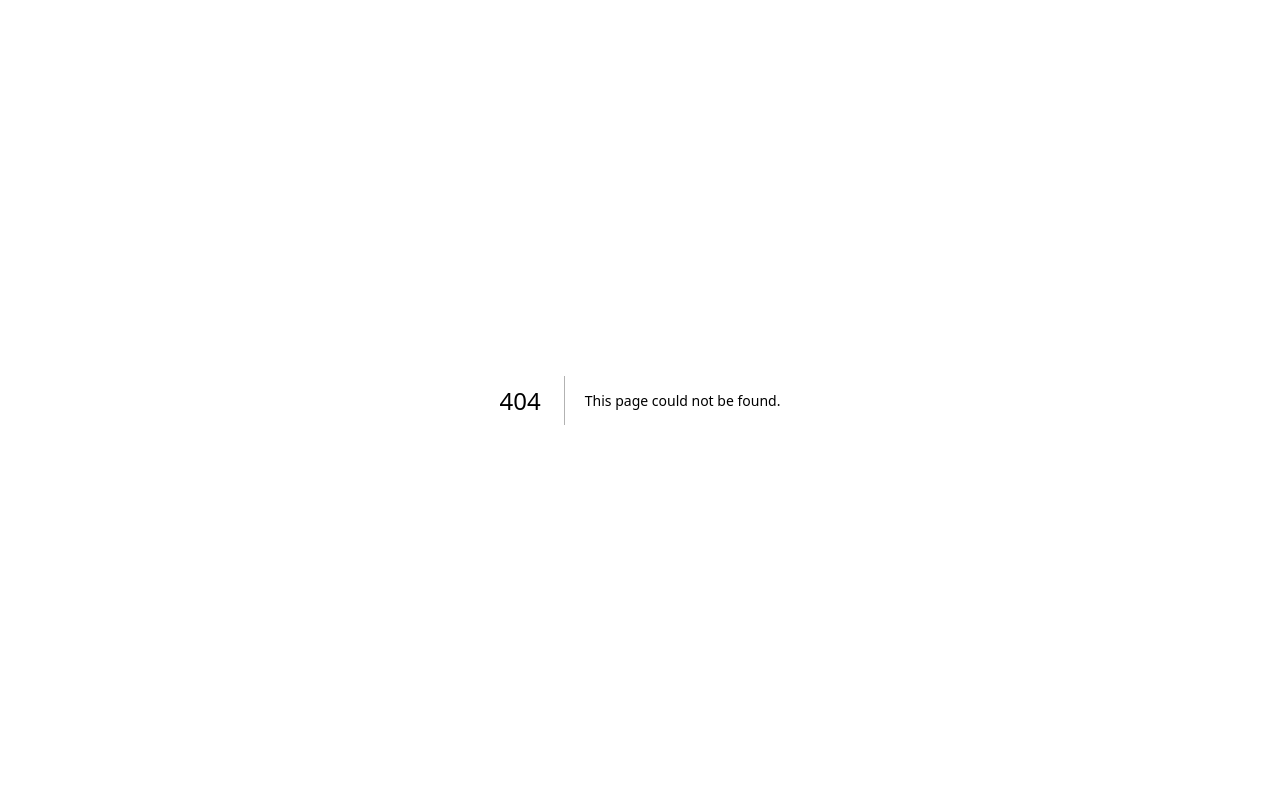
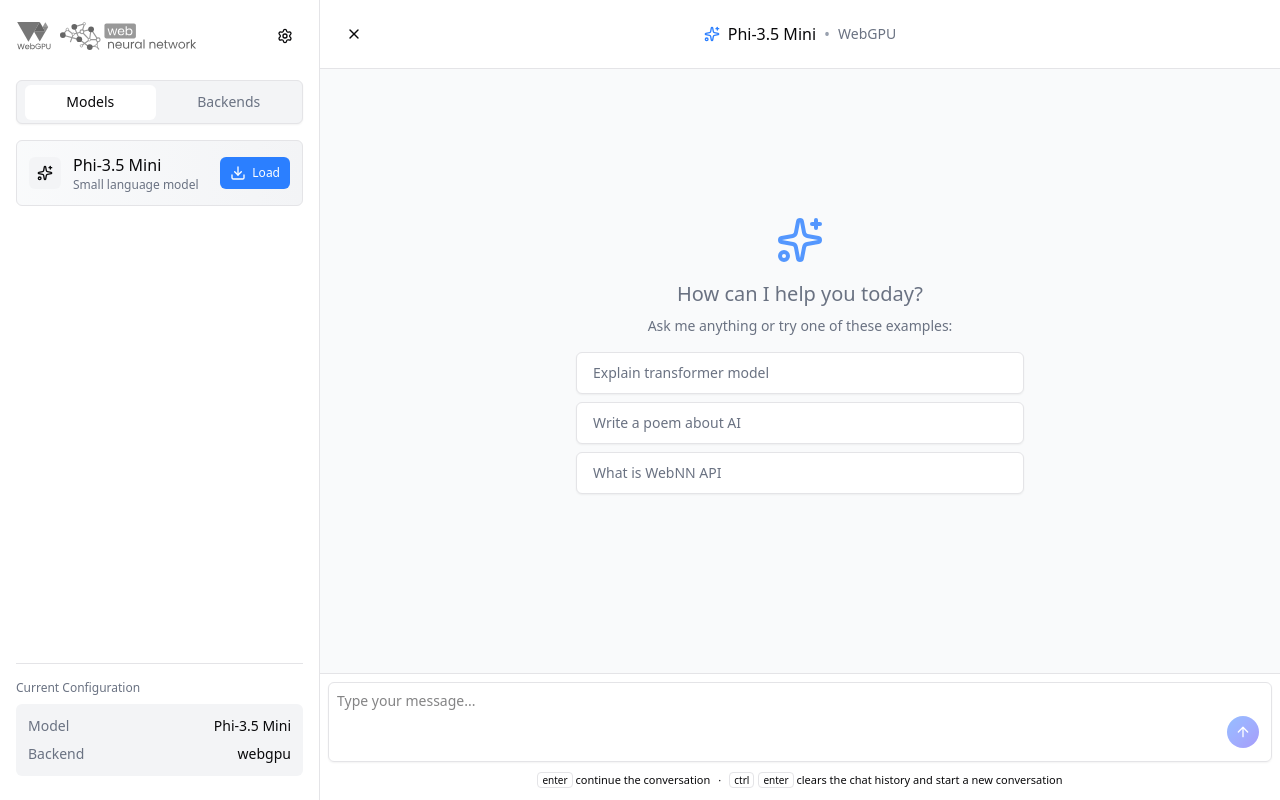
Before and after one commit to ibelem/webnn-text-generation-nextjs, a Next.js app: page /phi-3_5-mini/webgpu in a window 1280 px wide. Before the commit this address had no page. Built offline with nearby package versions, Linux system fonts and the light colour scheme.

Commit message:
Add routers

```diff
--- /dev/null
+++ b/app/[model]/[backend]/page.tsx
@@ -0,0 +1,101 @@
+"use client"
+
+import React from "react";
+import { useRouter } from "next/navigation";
+import { useEffect, useRef, useState } from "react";
+import { Sidebar } from "@/components/sidebar";
+import { ChatInterface } from "@/components/chat-interface";
+import type { ModelType, BackendType } from "@/lib/types";
+import type { ProgressProps } from "@/components/progress";
+import { MODELS, BACKENDS } from "@/lib/constants";
+import { Loader2 } from "lucide-react";
+
+export default function Page({ params }: { params: Promise<{ model: string; backend: string }> }) {
+  const router = useRouter();
+  const { model, backend } = React.use(params);
+
+  // Validate params
+  const validModel = MODELS.some((m) => m.id === model);
+  const validBackend = BACKENDS.some((b) => b.id === backend);
+
+  // Fallback to defaults if invalid
+  const [selectedModel, setSelectedModel] = useState<ModelType>(
+    validModel ? (model as ModelType) : "phi-3_5-mini"
+  );
+  const [selectedBackend, setSelectedBackend] = useState<BackendType>(
+    validBackend ? (backend as BackendType) : "webgpu"
+  );
+  const [progressItems, setProgressItems] = useState<ProgressProps[]>([]);
+  const [workerReady, setWorkerReady] = useState(false);
+  const workerRef = useRef<Worker | null>(null);
+
+  // Sidebar open state
+  const [isSidebarOpen, setIsSidebarOpen] = useState(true);
+
+  // Initialize worker once
+  useEffect(() => {
+    if (typeof window === "undefined") return
+    if (!workerRef.current) {
+      workerRef.current = new Worker("/model-worker.bundle.js", { type: "module" })
+      window.chatWorkerRef = workerRef
+      setWorkerReady(true) // <-- Set ready here!
+    }
+
+    return () => {
+      workerRef.current?.terminate()
+      workerRef.current = null
+      setWorkerReady(false)
+    }
+  }, [])
+
+  useEffect(() => {
+    if (validModel && selectedModel !== model) setSelectedModel(model as ModelType);
+    if (validBackend && selectedBackend !== backend) setSelectedBackend(backend as BackendType);
+    // eslint-disable-next-line
+  }, [model, backend]);
+
+  // Update URL when selection changes
+  useEffect(() => {
+    if (selectedModel !== model || selectedBackend !== backend) {
+      router.replace(`/${selectedModel}/${selectedBackend}`);
+    }
+    // eslint-disable-next-line
+  }, [selectedModel, selectedBackend]);
+
+  // ...worker setup code (same as before)...
+
+  return (
+    <div className="flex h-screen bg-gray-100">
+      {isSidebarOpen && (
+        workerReady ? (
+          <div className="w-80 border-r border-gray-200 bg-white">
+            <Sidebar
+              selectedModel={selectedModel}
+              setSelectedModel={setSelectedModel}
+              selectedBackend={selectedBackend}
+              setSelectedBackend={setSelectedBackend}
+              progressItems={progressItems}
+              setProgressItems={setProgressItems}
+              workerRef={workerRef}
+            />
+          </div>
+        ) : (
+          <div className="w-80 flex items-center justify-center">
+            <Loader2 className="h-8 w-8 animate-spin" />
+            <span className="ml-2">Initializing Workers...</span>
+          </div>
+        )
+      )}
+      <div className="flex-1 flex flex-col">
+        <ChatInterface
+          isSidebarOpen={isSidebarOpen}
+          setIsSidebarOpen={setIsSidebarOpen}
+          selectedModel={selectedModel}
+          selectedBackend={selectedBackend}
+          setProgressItems={setProgressItems}
+          workerRef={workerRef}
+        />
+      </div>
+    </div>
+  );
+}
--- a/app/page.tsx
+++ b/app/page.tsx
@@ -1,85 +1,4 @@
-"use client"
-
-import { useState, useRef, useEffect } from "react"
-import { Sidebar } from "@/components/sidebar"
-import { ChatInterface } from "@/components/chat-interface"
-import type { ModelType, BackendType } from "@/lib/types"
-import type { ProgressProps } from "@/components/progress"
-import { MODELS } from "@/lib/constants"
-import { Loader2 } from "lucide-react"
-
-export default function Page() {
-  const [isSidebarOpen, setIsSidebarOpen] = useState(true)
-  const [selectedModel, setSelectedModel] = useState<ModelType>("phi-3_5-mini")
-  const [selectedBackend, setSelectedBackend] = useState<BackendType>("webgpu")
-  const [progressItems, setProgressItems] = useState<ProgressProps[]>([])
-  const [workerReady, setWorkerReady] = useState(false)
-
-  // Create worker at the top level
-  const workerRef = useRef<Worker | null>(null)
-
-  // Initialize worker once
-  useEffect(() => {
-    if (typeof window === "undefined") return
-    if (!workerRef.current) {
-      workerRef.current = new Worker("/model-worker.bundle.js", { type: "module" })
-      window.chatWorkerRef = workerRef
-      setWorkerReady(true) // <-- Set ready here!
-    }
-
-    return () => {
-      workerRef.current?.terminate()
-      workerRef.current = null
-      setWorkerReady(false)
-    }
-  }, [])
-
-  // Send config when model/backend changes
-  useEffect(() => {
-    if (!workerRef.current) return
-    const selectedModelObj = MODELS.find((m) => m.id === selectedModel)
-    if (!selectedModelObj) return
-
-    workerRef.current.postMessage({
-      type: "setConfig",
-      model_id: selectedModel,
-      data_type: selectedModelObj.dataType,
-      device: selectedBackend,
-    })
-  }, [selectedModel, selectedBackend])
-
-  return (
-    <div className="flex h-screen bg-gray-100">
-      {isSidebarOpen && (
-        workerReady ? (
-          <div className="w-80 border-r border-gray-200 bg-white">
-            <Sidebar
-              selectedModel={selectedModel}
-              setSelectedModel={setSelectedModel}
-              selectedBackend={selectedBackend}
-              setSelectedBackend={setSelectedBackend}
-              progressItems={progressItems}
-              setProgressItems={setProgressItems}
-              workerRef={workerRef}
-            />
-          </div>
-        ) : (
-          <div className="w-80 flex items-center justify-center">
-            <Loader2 className="h-8 w-8 animate-spin" />
-            <span className="ml-2">Initializing Workers...</span>
-          </div>
-        )
-      )}
-      <div className="flex-1 flex flex-col">
-        <ChatInterface
-          isSidebarOpen={isSidebarOpen}
-          setIsSidebarOpen={setIsSidebarOpen}
-          selectedModel={selectedModel}
-          selectedBackend={selectedBackend}
-          setProgressItems={setProgressItems}
-          workerRef={workerRef} // Pass worker ref
-        />
-      </div>
-    </div>
-  )
+import { redirect } from "next/navigation";
+export default function Home() {
+  redirect("/phi-3_5-mini/webgpu");
 }
--- a/lib/constants.ts
+++ b/lib/constants.ts
@@ -15,13 +15,13 @@
     name: "Phi-3.5 Mini",
     desc: "Small language model",
   },
-  {
-    id: "phi-4-mini" as ModelType,
-    model: "webnn/Phi-4-mini-instruct-onnx-transformers_js",
-    dataType: "q4f16",
-    name: "Phi-4 Mini",
-    desc: "Small language model",
-  },
+  // {
+  //   id: "phi-4-mini" as ModelType,
+  //   model: "webnn/Phi-4-mini-instruct-onnx-transformers_js",
+  //   dataType: "q4f16",
+  //   name: "Phi-4 Mini",
+  //   desc: "Small language model",
+  // },
 ];
 
 export const BACKENDS: Array<{
```
